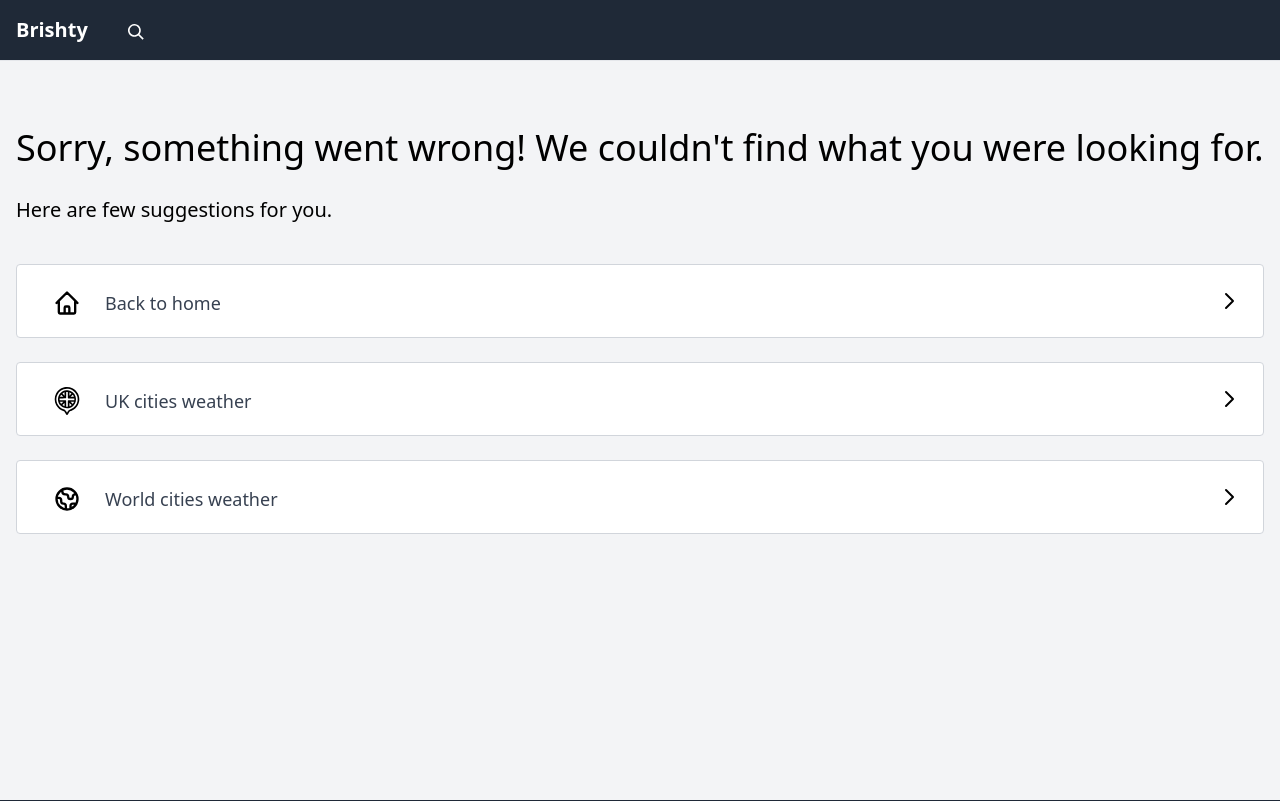
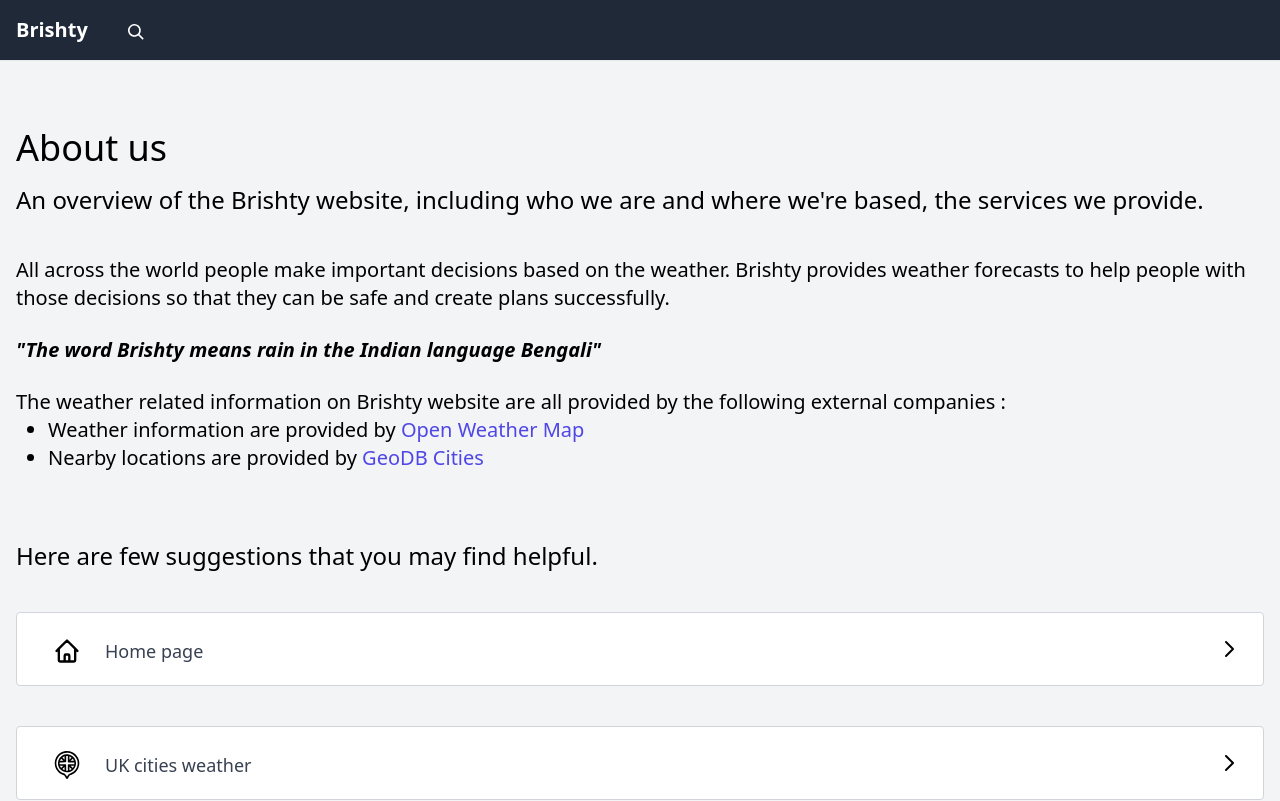
Before and after one commit to 92AM/brishty, a Next.js app: page /about in a window 1280 px wide. Before the commit this address had no page. Shown: the top 801 px of the page. Built offline with nearby package versions, Linux system fonts and the light colour scheme.

Commit message:
Adds a simple About page

```diff
--- /dev/null
+++ b/pages/about.tsx
@@ -0,0 +1,146 @@
+import React from "react";
+import Layout from "../components/Layout";
+import PageContentWrapper from "../components/PageContentWrapper";
+import Link from "next/link";
+import {getWindow} from "../services/BrowserService";
+
+const onClickReturnToHome = () => {
+    getWindow().location.assign('/');
+};
+
+const onClickTopUkWeathers = () => {
+    getWindow().location.assign('/weather/ukweather');
+};
+
+const onClickTopWorldWeathers = () => {
+    getWindow().location.assign('/weather/worldweather');
+};
+
+export default function About() {
+    return (
+        <Layout title="Brishty - search for weather">
+            <PageContentWrapper classNameCustomAttributes={"px-4 pt-20 pb-20 min-h-screen"}>
+                <div className="grid grid-cols-1 gap-4 container mx-auto">
+                    <span className="pt-12 text-4xl">
+                        About us
+                    </span>
+                    <span className="text-2xl">
+                        An overview of the Brishty website, including who we are and where we're based, the services we provide.
+                    </span>
+
+                    <div className="py-3 pb-10 text-xl">
+                        <p className="py-3">
+                            All across the world people make important decisions based on the weather. Brishty provides
+                            weather
+                            forecasts to help people with those decisions so that they can be safe and create plans
+                            successfully.
+                        </p>
+                        <p className="italic font-semibold py-3">
+                            "The word Brishty means rain in the Indian language Bengali"
+                        </p>
+                        <p className="py-3">
+                            The weather related information on Brishty website are all provided by the following
+                            external companies :
+                            <ul className="list-disc pl-8">
+                                <li>Weather information are provided by <span className="text-indigo-600"><Link
+                                    href={"https://openweathermap.org/"}>Open Weather
+                                    Map</Link></span></li>
+                                <li>Nearby locations are provided by <span className="text-indigo-600"><Link
+                                    href={"https://rapidapi.com/wirefreethought/api/geodb-cities"}>
+                                    GeoDB Cities</Link></span></li>
+                            </ul>
+                        </p>
+                    </div>
+
+                    <span className="pb-6 text-2xl">Here are few suggestions that you may find helpful.</span>
+
+                    <div
+                        className="container mx-auto rounded-t border-r border-b border-l border-t border-gray-300 bg-white rounded-b
+                    p-5 flex flex-col justify-between leading-normal drop-shadow-lg cursor-pointer mb-6"
+                        onClick={onClickReturnToHome}
+                    >
+                        <div className="flex space-x-2">
+                            <svg className="flex-none mx-4 h-7 w-7 mt-1" fill="none" viewBox="0 0 24 24"
+                                 stroke="currentColor">
+                                <path strokeLinecap="round" strokeLinejoin="round" strokeWidth={2}
+                                      d="M3 12l2-2m0 0l7-7 7 7M5 10v10a1 1 0 001 1h3m10-11l2 2m-2-2v10a1 1 0 01-1
+                                  1h-3m-6 0a1 1 0 001-1v-4a1 1 0 011-1h2a1 1 0 011 1v4a1 1 0 001 1m-6 0h6"/>
+                            </svg>
+                            <div className="flex-1">
+                                <p className="pt-1 text-lg text-gray-700 text-base">Home page</p>
+                            </div>
+                            <div className="flex-2 float-right">
+                                <svg className="pl-18 pt-1 flex-1 h-7 w-7" fill="none" viewBox="0 0 24 24"
+                                     stroke="currentColor">
+                                    <path strokeLinecap="round" strokeLinejoin="round" strokeWidth={2}
+                                          d="M9 5l7 7-7 7"/>
+                                </svg>
+                            </div>
+                        </div>
+                    </div>
+                    <div
+                        className="container mx-auto rounded-t border-r border-b border-l border-t border-gray-300 bg-white rounded-b
+                    p-5 flex flex-col justify-between leading-normal drop-shadow-lg cursor-pointer mb-6"
+                        onClick={onClickTopUkWeathers}
+                    >
+                        <div className="flex space-x-2">
+                            <svg
+                                className="flex-none mx-4 h-7 w-7 mt-1"
+                                width="30"
+                                height="30"
+                                fill="1"
+                                viewBox="0 0 512 512"
+                            >
+                                <path
+                                    d="M2335 5109c-735-71-1413-528-1763-1189-345-650-346-1437-5-2090 289-554 804-967 1415-1135l56-15 208-321c177-273 213-323 245-340 48-24 90-24 138 0 32 17 68 67 245 340 114 177 209 321 211 321 16 0 228 69 306 100 494 197 915 577 1162 1050 113 215 194 465 234 720 26 170 24 501-5 670-42 247-98 423-207 645-216 441-583 807-1030 1025-374 184-791 259-1210 219zm416-299c786-80 1446-623 1675-1378 61-201 77-318 78-557 0-224-10-310-61-504-105-410-370-801-717-1060-216-161-424-261-691-332-60-16-121-37-135-47s-95-127-180-260-157-241-160-241-75 108-160 241-166 249-180 260c-14 10-81 33-150 52-354 97-634 258-885 510-691 693-766 1768-180 2551 78 104 268 295 372 373 399 301 888 441 1374 392z"
+                                    transform="matrix(.1 0 0 -.1 0 512)"
+                                />
+                                <path
+                                    d="M2415 4514c-418-49-754-208-1030-489-242-246-395-549-457-905-16-97-16-403 0-500 62-357 215-659 457-904 645-654 1684-661 2335-16 446 443 601 1092 404 1690-201 609-748 1050-1386 1119-91 10-255 12-323 5zm264-300l31-6v-535c0-515 1-535 20-573 13-26 34-47 60-60 38-19 58-20 573-20h535l6-31c8-41 8-197 0-238l-6-31H2828l-40-22c-24-14-48-38-59-60-18-35-19-67-19-571v-534l-31-7c-41-8-197-8-238 0l-31 6v535c0 515-1 535-20 573-13 26-34 47-60 60-38 19-58 20-573 20h-534l-7 31c-8 41-8 197 0 238l7 31h534c527 0 536 0 573 21 21 12 47 38 59 59 21 37 21 46 21 573v536l23 4c36 7 212 8 246 1zm-569-376v-303l-195 195c-107 107-191 197-187 200 35 30 98 73 150 104 57 35 207 105 225 106 4 0 7-136 7-302zm1035 247c81-39 210-118 242-149 10-9-30-54-182-206l-195-195v606l23-6c12-4 63-27 112-50zm-1551-763c-164-1-299 0-301 2-14 14 100 235 175 339l35 49 194-194 193-193-296-3zm2091 293c44-66 125-224 140-272l6-23h-606l195 195c152 152 197 192 206 182 7-6 33-43 59-82zM1700 2225c-152-152-197-192-206-182-48 50-175 278-199 355l-6 22h606l-195-195zm2124 173c-19-62-80-180-140-270l-66-101-194 194c-107 107-194 195-194 196 0 2 135 3 301 3h300l-7-22zm-1718-795c-14-14-242 104-339 176l-47 36 192 192 193 193 3-296c1-164 0-299-2-301zm1103 403l194-194-101-66c-90-60-208-121-269-140l-23-7v300c0 166 1 301 3 301 1 0 89-87 196-194z"
+                                    transform="matrix(.1 0 0 -.1 0 512)"
+                                />
+                            </svg>
+
+                            <div className="flex-1">
+                                <p className="pt-1 text-lg text-gray-700 text-base">UK cities weather</p>
+                            </div>
+                            <div className="flex-2 float-right">
+                                <svg className="pl-18 pt-1 flex-1 h-7 w-7" fill="none" viewBox="0 0 24 24"
+                                     stroke="currentColor">
+                                    <path strokeLinecap="round" strokeLinejoin="round" strokeWidth={2}
+                                          d="M9 5l7 7-7 7"/>
+                                </svg>
+                            </div>
+                        </div>
+                    </div>
+                    <div
+                        className="container mx-auto rounded-t border-r border-b border-l border-t border-gray-300 bg-white rounded-b
+                    p-5 flex flex-col justify-between leading-normal drop-shadow-lg cursor-pointer mb-6"
+                        onClick={onClickTopWorldWeathers}
+                    >
+                        <div className="flex space-x-2">
+                            <svg className="flex-none mx-4 h-7 w-7 mt-1" fill="none" viewBox="0 0 24 24"
+                                 stroke="currentColor">
+                                <path strokeLinecap="round" strokeLinejoin="round" strokeWidth={2}
+                                      d="M3.055 11H5a2 2 0 012 2v1a2 2 0 002 2 2 2 0 012 2v2.945M8 3.935V5.5A2.5 2.5 0
+                                  0010.5 8h.5a2 2 0 012 2 2 2 0 104 0 2 2 0 012-2h1.064M15 20.488V18a2 2 0 012-2h3.064M21
+                                  12a9 9 0 11-18 0 9 9 0 0118 0z"/>
+                            </svg>
+                            <div className="flex-1">
+                                <p className="pt-1 text-lg text-gray-700 text-base">World cities weather</p>
+                            </div>
+                            <div className="flex-2 float-right">
+                                <svg className="pl-18 pt-1 flex-1 h-7 w-7" fill="none" viewBox="0 0 24 24"
+                                     stroke="currentColor">
+                                    <path strokeLinecap="round" strokeLinejoin="round" strokeWidth={2}
+                                          d="M9 5l7 7-7 7"/>
+                                </svg>
+                            </div>
+                        </div>
+                    </div>
+                </div>
+
+            </PageContentWrapper>
+        </Layout>
+    );
+}
```
